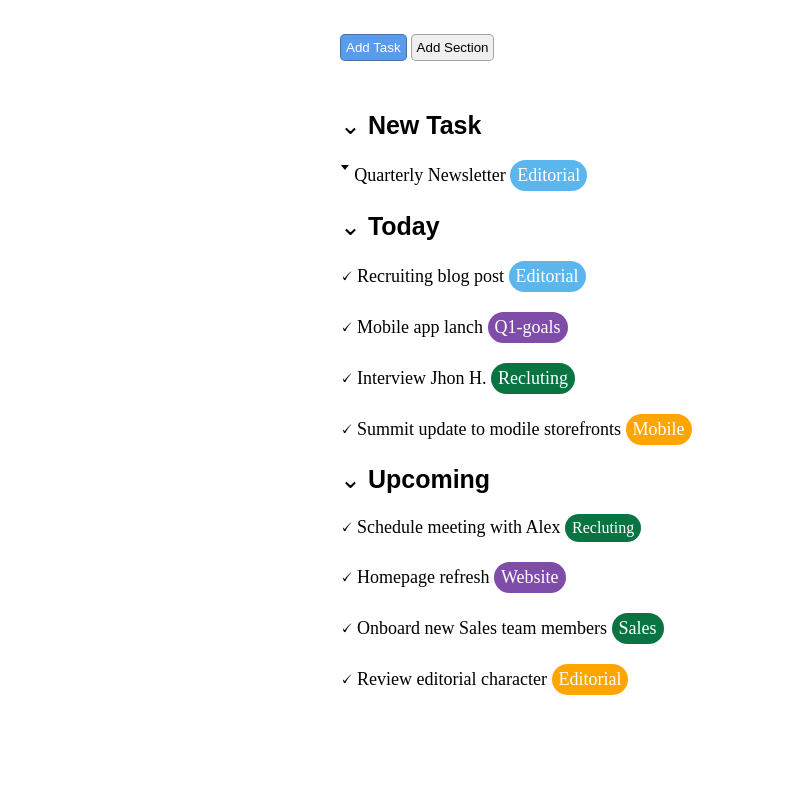
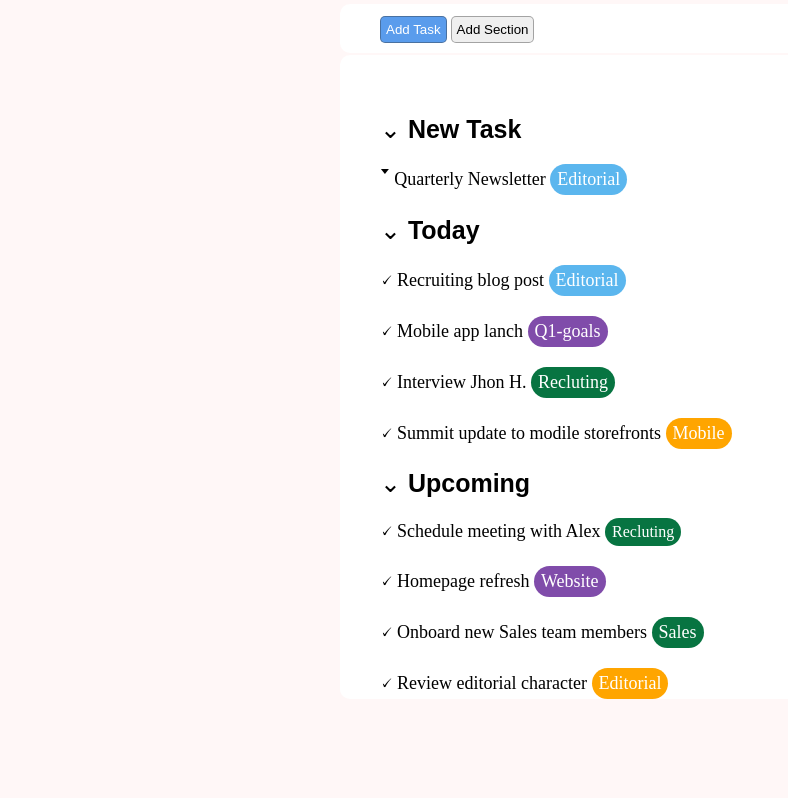
Before and after one commit to codeMatt91/html-css-toboolist, a plain HTML site: page index.html in a window 1280 px wide. Shown: the part 70-868 px from the top of the page, without its empty margins (0-788 px from the left). Drawn offline with Linux system fonts and the light colour scheme.

Commit message:
Estetic modify background

```diff
--- a/css/style.css
+++ b/css/style.css
@@ -3,8 +3,14 @@
    padding: 0;
 }
 
+body{
+   background-color: rgb(255, 247, 247);
+}
 /* Header  */
 
+header{
+   background-color: white;
+}
 #logo {
    vertical-align: middle;
    margin: 0 5px;
@@ -20,6 +26,20 @@ header > h1 {
 
 /* Proprietà Main  */
 
+.layout-button{
+   background-color: white;
+   padding-top: 2px;
+   padding-bottom: 10px;
+   padding-left: 40px;
+   margin-bottom: 2px;
+   border-radius: 10px;
+}
+.layout-Task {
+   background-color: white;
+   padding-top: 10px;
+   padding-left: 40px;
+   border-radius: 10px;
+}
 .container {
    width: 600px;
    height: 900px;
@@ -30,7 +50,7 @@ header > h1 {
 /* Propietà Section  */
 
 #button{
-   margin-top: 30px;
+   margin-top: 10px;
 }
 
 button {
--- a/index.html
+++ b/index.html
@@ -17,14 +17,14 @@
 
    <main>
       <div class="container">
-
+         <div class="layout-button">
             <section id="button">
                <button id="first-button"> Add Task </button>
                <button> Add Section </button>
             </section>
-
+         </div>
+         <div class="layout-Task">
             <section id="To-do-list">
-
                   <div class="title-list"> &#8964; <strong>New Task</strong> </div>
                   <div class="row-list"> &#129171; Quarterly Newsletter <div class="marker blu"> Editorial </div> </div>
 
@@ -39,9 +39,8 @@
                   <div class="row-list"> &#128504; Homepage refresh  <div class="marker violet"> Website </div> </div>
                   <div class="row-list"> &#128504; Onboard new Sales team members  <div class="marker green"> Sales </div> </div>
                   <div class="row-list"> &#128504; Review editorial character  <div class="marker orange"> Editorial </div> </div>
-
-
             </section>
+         </div>
       </div>
    </main>
 
```
Lines whose indentation alone changed are shown as unchanged.
